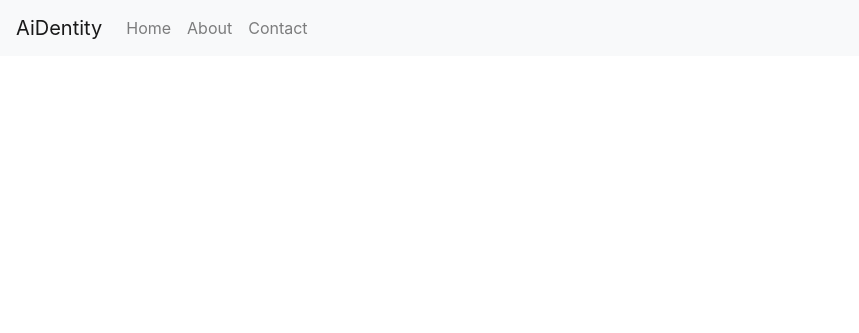
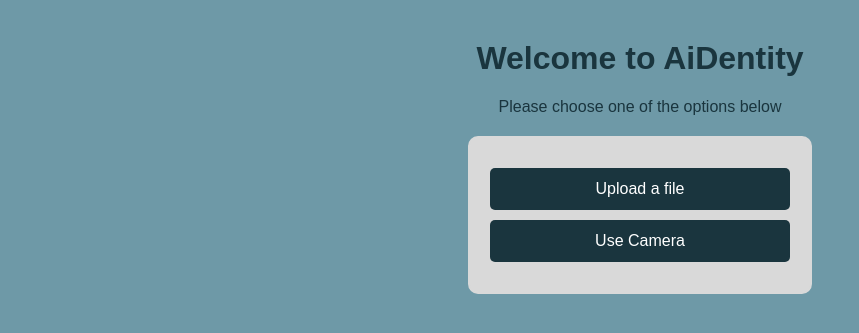
Before and after one commit to shahdmetwally/MachineLearning-Python-React-SQLite, a Django app: page / in a window 1280 px wide. Shown: the top 333 px of the page, without its empty margins (0-859 px from the left). Run offline with Django 4.2, Linux system fonts and the light colour scheme; some libraries are stand-ins or nearby versions.

Commit message:
setup the homepage

```diff
--- a/AiDentity/main/templates/base.html
+++ b/AiDentity/main/templates/base.html
@@ -1,17 +1,21 @@
 <!DOCTYPE html>
 <html lang="en">
+        <!-- Favicon -->
+        <link rel="icon" href="AiDentity\main\templates\shield.png" type="image/x-icon">
+        <link rel="shortcut icon" href="AiDentity\main\templates\shield.png" type="image/x-icon">
     <head>
         <meta charset="UTF-8" />
         <meta name="viewport" content="width=device-width, initial-scale=l, shrink-to-fit=no" />
-        <title>{% block titLe %} Django App {% endblock %}</title>
+        <title>{% block titLe %} AiDentity {% endblock %}</title>
+
         <!-- Bootstrap CSS -->
         <link
         href="https://stackpath.bootstrapcdn.com/bootstrap/4.3.1/css/bootstrap.min.css"
         rel="stylesheet" />
     </head>
     <body>
-        <nav class="navbar navbar-expand-lg navbar-light bg-light">
-            <a class="navbar-brand" href="#">AiDentity</a>
+        <nav class="navbar navbar-expand-lg navbar-light bg-dark">
+            <a class="navbar-brand" style= "color: #FFFF"; href="#">AiDentity</a>
             <button
                 class="navbar-toggler"
                 type="button"
@@ -26,13 +30,13 @@
             <div class="collapse navbar-collapse" id="navbarNav">
             <ul class="navbar-nav">
                 <li class="nav-item">
-                    <a class="nav-link" href="#">Home</a>
+                    <a class="nav-link" style= "color: #FFFF"; href="#">Home</a>
                 </li>
                 <li class="nav-item">
-                    <a class="nav-link" href="#">About</a>
+                    <a class="nav-link" style= "color: #FFFF"; href="#">About</a>
                 </li>
                 <li class="nav-item">
-                    <a class="nav-link" href="#">Contact</a>
+                    <a class="nav-link" style= "color: #FFFF"; href="#">Contact</a>
                 </li>
             </ul>
             </div>
--- /dev/null
+++ b/AiDentity/main/templates/home.html
@@ -0,0 +1,57 @@
+<!DOCTYPE html>
+<html>
+<head>
+  <title>Welcome to AiDentity</title>
+  <style>
+    html {
+      background-color: #6E99A7;
+    }
+
+    body {
+      font-family: Arial, sans-serif;
+      text-align: center;
+      margin: 0;
+      padding: 0;
+    }
+
+    h1 {
+      color: #1A353E;
+      margin-top: 40px;
+    }
+
+    p {
+      color: #1A353E;
+    }
+
+    .container1 {
+      width: 300px;
+      margin: 20px auto;
+      background-color: #D9D9D9;
+      border: 2px solid #D9D9D9;
+      border-radius: 10px;
+      padding: 20px;
+    }
+
+    .button {
+      display: block;
+      width: 100%;
+      padding: 12px;
+      margin: 10px 0;
+      background-color: #1A353E;
+      color: white;
+      border: none;
+      border-radius: 5px;
+      font-size: 16px;
+      cursor: pointer;
+    }
+  </style>
+</head>
+<body>
+  <h1>Welcome to AiDentity</h1>
+  <p>Please choose one of the options below</p>
+  <div class="container1">
+    <button class="button">Upload a file</button>
+    <button class="button">Use Camera</button>
+  </div>
+</body>
+</html>
--- a/AiDentity/main/views.py
+++ b/AiDentity/main/views.py
@@ -1,6 +1,6 @@
 from django.shortcuts import render, HttpResponse
 
 def home(request):
-    return render(request, "base.html")
+    return render(request, "home.html")
 
 # Create your views here.
```
Also changed, not shown: AiDentity/main/templates/shield.png (added).
